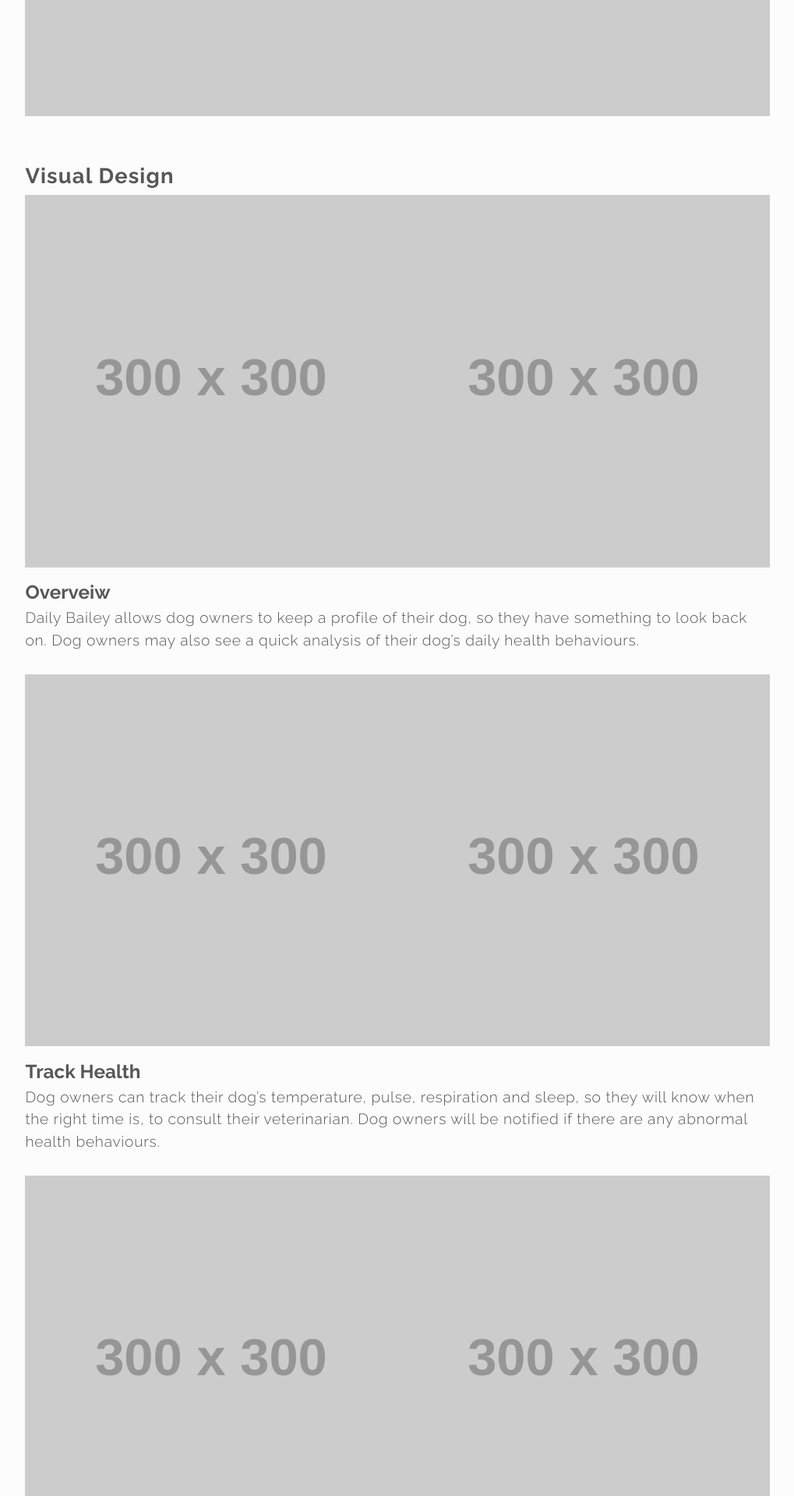
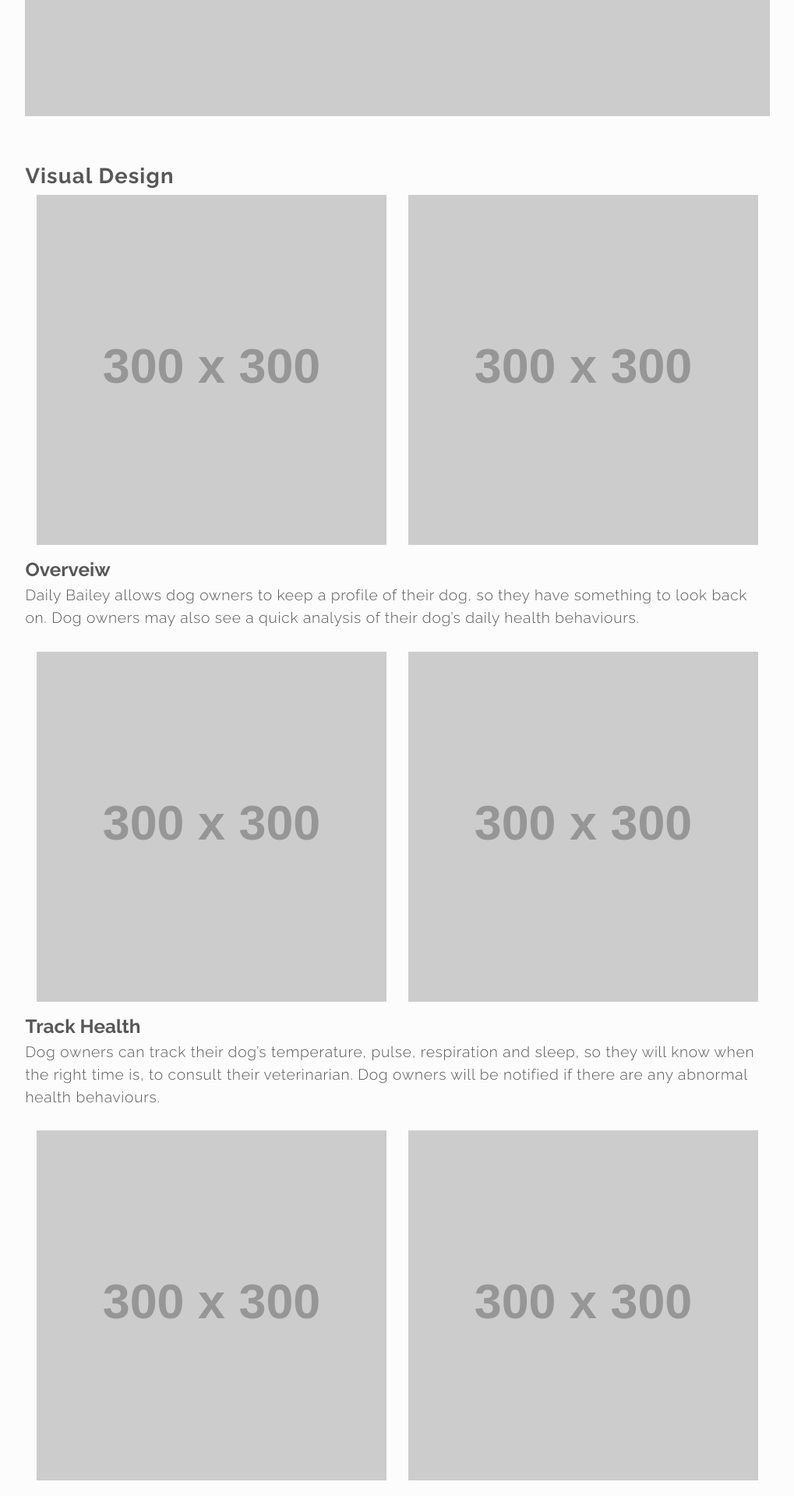
Before and after one commit to rachelhisko/hiskodesigns.ca, a Jekyll site: the page built from dog-app.html, in a window 1280 px wide. Shown: the part 2327-4246 px from the top of the page at 78% size, without its empty margins (130-1149 px from the left). Built offline with Jekyll 4.4.1, drawn with Linux system fonts in a browser that asks for light colours.

Commit message:
itemprop="description"

```diff
--- a/dog-app.html
+++ b/dog-app.html
@@ -9,33 +9,33 @@
 
       <main role="main" id="main">
 
-        <h1 class="push-0 title zetta">Daily Bailey</h1>
-        <h2 class="push title-discription tera">Smart Product Prototype</h2>
+        <h1 class="push-0 title zetta" itemprop="name">Daily Bailey</h1>
+        <h2 class="push title-discription tera" itemprop="description">Smart Product Prototype</h2>
 
         <div class="push-2">
-          <h3 class="push-1-4">The Concept</h3>
-          <p>Daily Bailey will allow dog owners access to their dog’s health behaviours. This app will be linked to a dog collar that can monitor the dogs; temperature, pulse, respiration and sleep. It will also give dog owners a simple way to set dates and send emails to their veterinarian about any concerns. Dog owners are in need of a way to monitor their dog’s daily activity because their dog is a part of their family and they need to be taken care of.</p>
+          <h3 class="push-1-4" itemprop="name">The Concept</h3>
+          <p itemprop="description">Daily Bailey will allow dog owners access to their dog’s health behaviours. This app will be linked to a dog collar that can monitor the dogs; temperature, pulse, respiration and sleep. It will also give dog owners a simple way to set dates and send emails to their veterinarian about any concerns. Dog owners are in need of a way to monitor their dog’s daily activity because their dog is a part of their family and they need to be taken care of.</p>
           <div class="push-1-2">
             <img class="img-flex" src="{{site.baseurl}}/images/dailey-bailey-top.jpg" alt="Daliey Bailey first picture, for the logo display" role="presentation">
           </div>
         </div>
 
         <div class="push-2">
-          <h3 class="push-1-4">Personas</h3>
+          <h3 class="push-1-4" itemprop="name">Personas</h3>
           <div class="grid">
             <div class="unit xs-1 s-1 l-1-2 push-1-2 gutter-1-4">
               <img class="img-flex push-1-4" src="{{site.baseurl}}/images/persona1-db.jpg" alt="Persona 1, Kendra" role="presentation">
-              <p>Kendra is a nursing graduate who has just started her new career in Ottawa. She is living on her own and constantly concerned about her dog’s health.</p>
+              <p itemprop="description">Kendra is a nursing graduate who has just started her new career in Ottawa. She is living on her own and constantly concerned about her dog’s health.</p>
             </div>
             <div class="unit xs-1 s-1 l-1-2 push-1-2 gutter-1-4">
               <img class="img-flex push-1-4" src="{{site.baseurl}}/images/persona2-db.jpg" alt="Persona 2, Calvin" role="presentation">
-              <p>Calvin is a retired art teacher, in British Columbia. He is a very well known member in his community. In his spare time he takes long walks throughout the local parks with his dogs.</p>
+              <p itemprop="description">Calvin is a retired art teacher, in British Columbia. He is a very well known member in his community. In his spare time he takes long walks throughout the local parks with his dogs.</p>
             </div>
           </div>
         </div>
 
         <div class="push-2">
-          <h3 class="push-1-4">The Process</h3>
+          <h3 class="push-1-4" itemprop="name">The Process</h3>
           <div class="push-1-2 ">
             <img class="img-flex" src="http://via.placeholder.com/1000x400" alt="Empathy map" role="presentation">
           </div>
@@ -45,37 +45,37 @@
         </div>
 
         <div class="push-2">
-          <h3 class="push-1-4">Visual Design</h3>
+          <h3 class="push-1-4" itemprop="name">Visual Design</h3>
           <div>
             <div class="grid">
-              <div class="push-1-2 unit xs-1 s-1 m-1-2">
+              <div class="push-1-2 unit xs-1 s-1 m-1-2 gutter-1-2">
                 <img class="img-flex" src="http://via.placeholder.com/300x300" alt="Dashbroad screen" role="presentation">
               </div>
-              <div class="push-1-2 unit xs-1 s-1 m-1-2">
+              <div class="push-1-2 unit xs-1 s-1 m-1-2 gutter-1-2">
                 <img class="img-flex" src="http://via.placeholder.com/300x300" alt="Overveiw screen" role="presentation">
               </div>
             </div>
-            <h4 class="push-0">Overveiw</h4>
-            <p class="push">Daily Bailey allows dog owners to keep a profile of their dog, so they have something to look back on. Dog owners may also see a quick analysis of their dog’s daily health behaviours.</p>
+            <h4 class="push-0"itemprop="name">Overveiw</h4>
+            <p class="push" itemprop="description">Daily Bailey allows dog owners to keep a profile of their dog, so they have something to look back on. Dog owners may also see a quick analysis of their dog’s daily health behaviours.</p>
           </div>
           <div>
             <div class="grid">
-              <div class="push-1-2 unit xs-1 s-1 m-1-2">
+              <div class="push-1-2 unit xs-1 s-1 m-1-2 gutter-1-2">
                 <img class="img-flex" src="http://via.placeholder.com/300x300" alt="Temperature screen" role="presentation">
               </div>
-              <div class="push-1-2 unit xs-1 s-1 m-1-2">
+              <div class="push-1-2 unit xs-1 s-1 m-1-2 gutter-1-2">
                 <img class="img-flex" src="http://via.placeholder.com/300x300" alt="Sleep screen" role="presentation">
               </div>
             </div>
-            <h4 class="push-0">Track Health</h4>
-            <p class="push">Dog owners can track their dog’s temperature, pulse, respiration and sleep, so they will know when the right time is, to consult their veterinarian. Dog owners will be notified if there are any abnormal health behaviours.</p>
+            <h4 class="push-0" itemprop="name">Track Health</h4>
+            <p class="push" itemprop="description">Dog owners can track their dog’s temperature, pulse, respiration and sleep, so they will know when the right time is, to consult their veterinarian. Dog owners will be notified if there are any abnormal health behaviours.</p>
           </div>
           <div>
             <div class="grid">
-              <div class="push-1-2 unit xs-1 s-1 m-1-2">
+              <div class="push-1-2 unit xs-1 s-1 m-1-2 gutter-1-2">
                 <img class="img-flex" src="http://via.placeholder.com/300x300" alt="Calendar screen" role="presentation">
               </div>
-              <div class="push-1-2 unit xs-1 s-1 m-1-2">
+              <div class="push-1-2 unit xs-1 s-1 m-1-2 gutter-1-2">
                 <img class="img-flex" src="http://via.placeholder.com/300x300" alt="Inbox screen" role="presentation">
               </div>
             </div>
```
